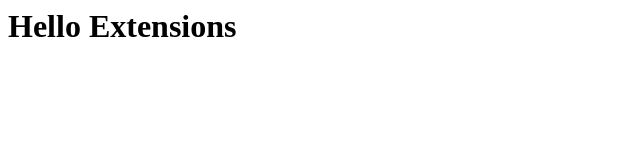
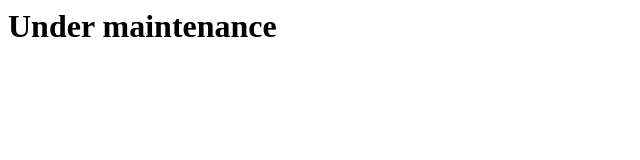
Before and after one commit to hakanyalniz/renameDownloads, a browser extension: page hello.html in a window 1280 px wide. Shown: the whole page, without its empty margins (0-640 px from the left). Drawn offline with Linux system fonts and the light colour scheme.

```diff
--- a/hello.html
+++ b/hello.html
@@ -1,6 +1,6 @@
 <html>
   <body>
-    <h1 id="test">Hello Extensions</h1>
+    <h1 id="test">Under maintenance</h1>
     <script src="popup.js"></script>
   </body>
 </html>
```
